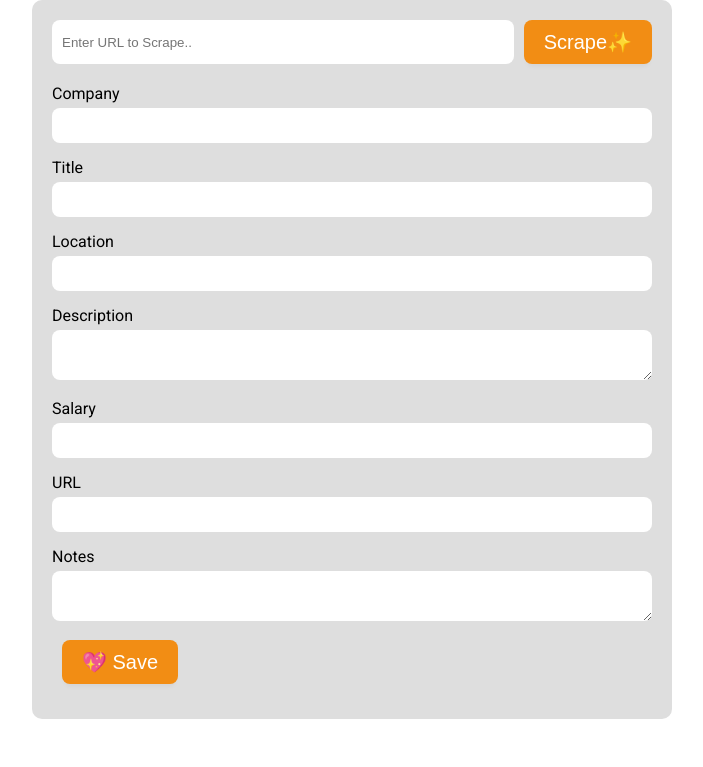
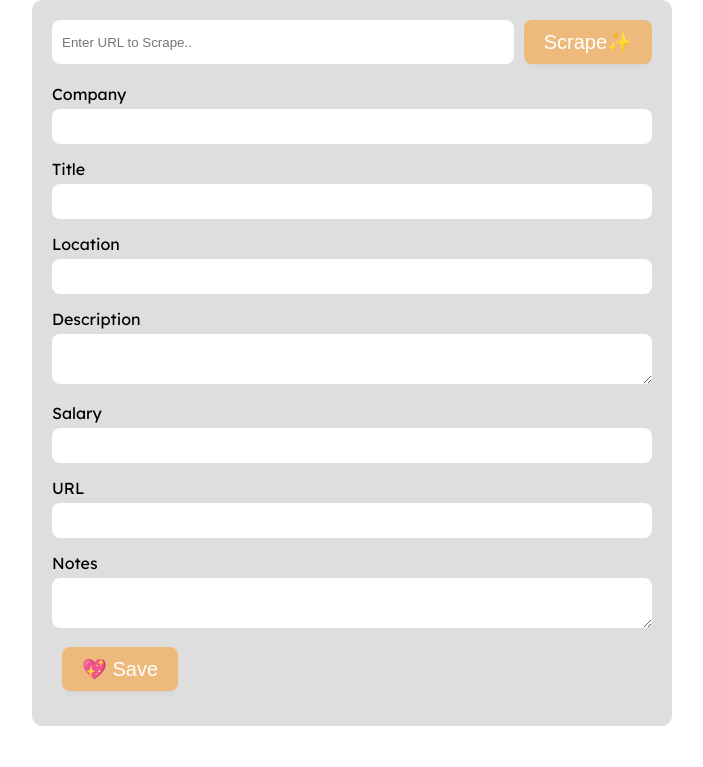
Before and after one commit to tmnbln/jobboard, an Angular app in the folder client/: page / in a window 1280 px wide. Shown: the top 767 px of the page, without its empty margins (288-991 px from the left). Built offline with nearby package versions, Linux system fonts and the light colour scheme; no server answers.

Commit message:
feat"style

```diff
--- a/client/src/app/app.module.ts
+++ b/client/src/app/app.module.ts
@@ -10,6 +10,8 @@ import { ScrapeFormComponent } from './scrape-form/scrape-form.component';
 
 import { FormsModule, ReactiveFormsModule } from '@angular/forms';
 import { provideAnimationsAsync } from '@angular/platform-browser/animations/async';
+
+import {MatProgressSpinnerModule} from '@angular/material/progress-spinner';
 
 @NgModule({
   declarations: [
@@ -24,6 +26,7 @@ import { provideAnimationsAsync } from '@angular/platform-browser/animations/asy
     DragDropModule,
     FormsModule,
     ReactiveFormsModule,
+    MatProgressSpinnerModule
   ],
   providers: [
     provideAnimationsAsync()
--- a/client/src/app/scrape-form/scrape-form.component.css
+++ b/client/src/app/scrape-form/scrape-form.component.css
@@ -50,8 +50,26 @@ button {
     transition: transform 0.3s ease-out;
 }
 
+button:disabled {
+    background-color: #eeba7b;
+    color: white;
+    cursor: not-allowed;
+}
+
 button:hover {
     background-color: #ff5e00;
     transform: scale(1.05);
     transition: transform 0.3s ease-in-out;
 }
+
+.spinner-container {
+    z-index: 1;
+    position: absolute;
+    display: flex;
+    justify-content: center;
+    padding: 20px;
+    align-items: center;
+    top: 50%;
+    left: 50%;
+    transform: translate(-50%, -50%);
+}
--- a/client/src/app/scrape-form/scrape-form.component.html
+++ b/client/src/app/scrape-form/scrape-form.component.html
@@ -1,7 +1,10 @@
 <div class="container">
     <div class="header">
         <input type="text" id="url" [(ngModel)]="url" placeholder="Enter URL to Scrape..">
-        <button type="button" (click)="read()">Scrape✨</button>
+        <button type="button" (click)="read()" [disabled]="!url">Scrape✨</button>
+    </div>
+    <div *ngIf="isLoading" class="spinner-container">
+        <mat-spinner color="warn"></mat-spinner>
     </div>
     <form id="jobForm" form [formGroup]="form" (ngSubmit)="save()">
         <div class="form-group">
@@ -33,7 +36,7 @@
             <textarea id="notes" name="notes" formControlName="notes"></textarea>
         </div>
         <div class="form-group">
-            <button type="submit">💖 Save</button>
+            <button type="submit" [disabled]="!url">💖 Save</button>
         </div>
     </form>
 </div>
--- a/client/src/app/scrape-form/scrape-form.component.ts
+++ b/client/src/app/scrape-form/scrape-form.component.ts
@@ -15,6 +15,7 @@ export class ScrapeFormComponent {
   jobOffer!: JobOffer;
   form: FormGroup;
   urlControl = new FormControl('');
+  isLoading: boolean = false;
 
   constructor(private http: HttpClient, private jobOfferService: JobOfferService, private snackBar: MatSnackBar) {
     this.form = new FormGroup({
@@ -29,8 +30,10 @@ export class ScrapeFormComponent {
   }
 
   read() {
+    this.isLoading = true;
     console.log("✨ Sending URL to server:", this.url);
     this.jobOfferService.readJobOffer(this.url).subscribe((data: any) => {
+      this.isLoading = false;
       this.form.patchValue({
         company: data.company,
         title: data.title,
@@ -42,6 +45,7 @@ export class ScrapeFormComponent {
       });
       console.log("✨ Received data:", data);
     }, error => {
+      this.isLoading = false;
       console.error("🦆 Failed to fetch data:", error);
     });
   }
--- a/client/src/styles.css
+++ b/client/src/styles.css
@@ -1,6 +1,10 @@
 /* You can add global styles to this file, and also import other style files */
 body {
-    font-family: "Lexend Deca";
+    margin: 0;
+    font-family: "Lexend Deca", Roboto, "Helvetica Neue", sans-serif;
 }
-html, body { height: 100%; }
-body { margin: 0; font-family: Roboto, "Helvetica Neue", sans-serif; }
+
+html,
+body {
+    height: 100%;
+}
```
